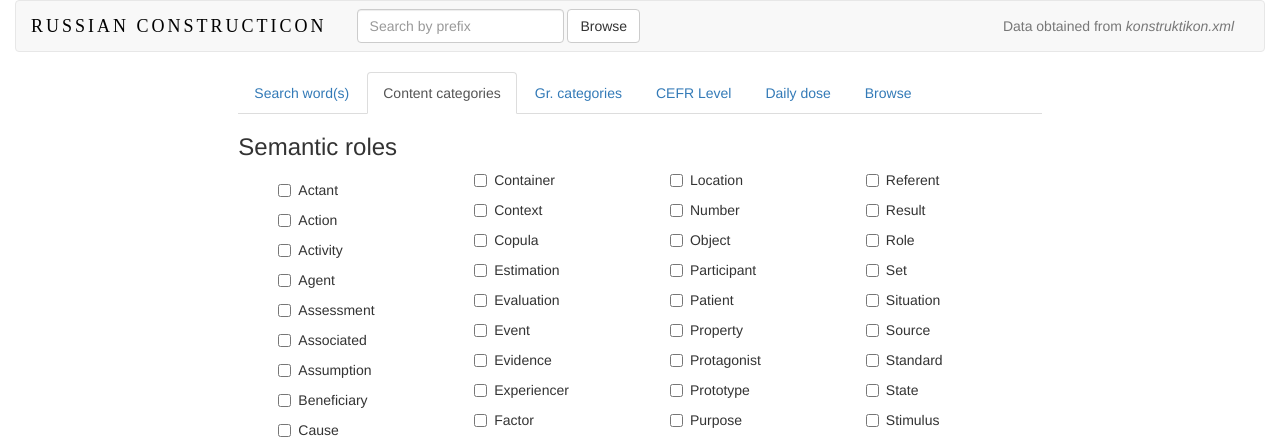
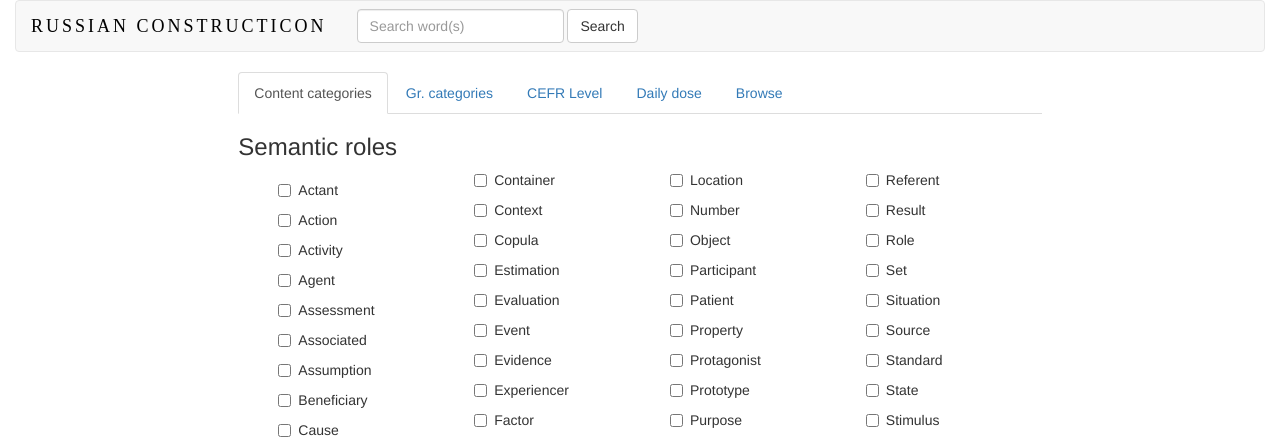
Before and after one commit to sfedia/russian-constructicon, a Flask app: page / in a window 1280 px wide. Shown: the top 437 px of the page. Run offline with Flask 2, Linux system fonts and the light colour scheme; parts of the project's set-up code (start-up, migrations or seed data) failed here and were passed over; some libraries are stand-ins or nearby versions.

Commit message:
upd interface

```diff
--- a/templates/main_page.html
+++ b/templates/main_page.html
@@ -147,14 +147,14 @@ main div.container {
       </ul>
       <form class="navbar-form navbar-left">
         <div class="form-group">
-          <input type="text" class="form-control" id="search-prefix" placeholder="Search by prefix">
+          <input type="text" class="form-control" id="search-prefix" placeholder="Search word(s)">
         </div>
-        <button type="button" class="btn btn-default prefix-browse">Browse</button>
+        <button type="button" class="btn btn-default prefix-browse">Search</button>
       </form>
       <ul class="nav navbar-nav navbar-right">
-          <li><a href="//github.com/ftyers/konstruktikon/blob/master/konstruktikon.xml">
+          <!--<li><a href="//github.com/ftyers/konstruktikon/blob/master/konstruktikon.xml">
               Data obtained from <i>konstruktikon.xml</i>
-          </a></li>
+          </a></li>-->
       </ul>
     </div>
   </div>
@@ -162,7 +162,7 @@ main div.container {
 
 <div class="col-lg-8 col-lg-offset-2">
     <ul class="nav nav-tabs">
-        <li><a data-toggle="tab" href="#panel1">Search word(s)</a></li>
+        <!--<li><a data-toggle="tab" href="#panel1">Search word(s)</a></li>-->
         <li class="active"><a data-toggle="tab" href="#panel2">Content categories</a></li>
         <li><a data-toggle="tab" href="#panel4">Gr. categories</a></li>
         <li><a data-toggle="tab" href="#panel3">CEFR Level</a></li>
```
